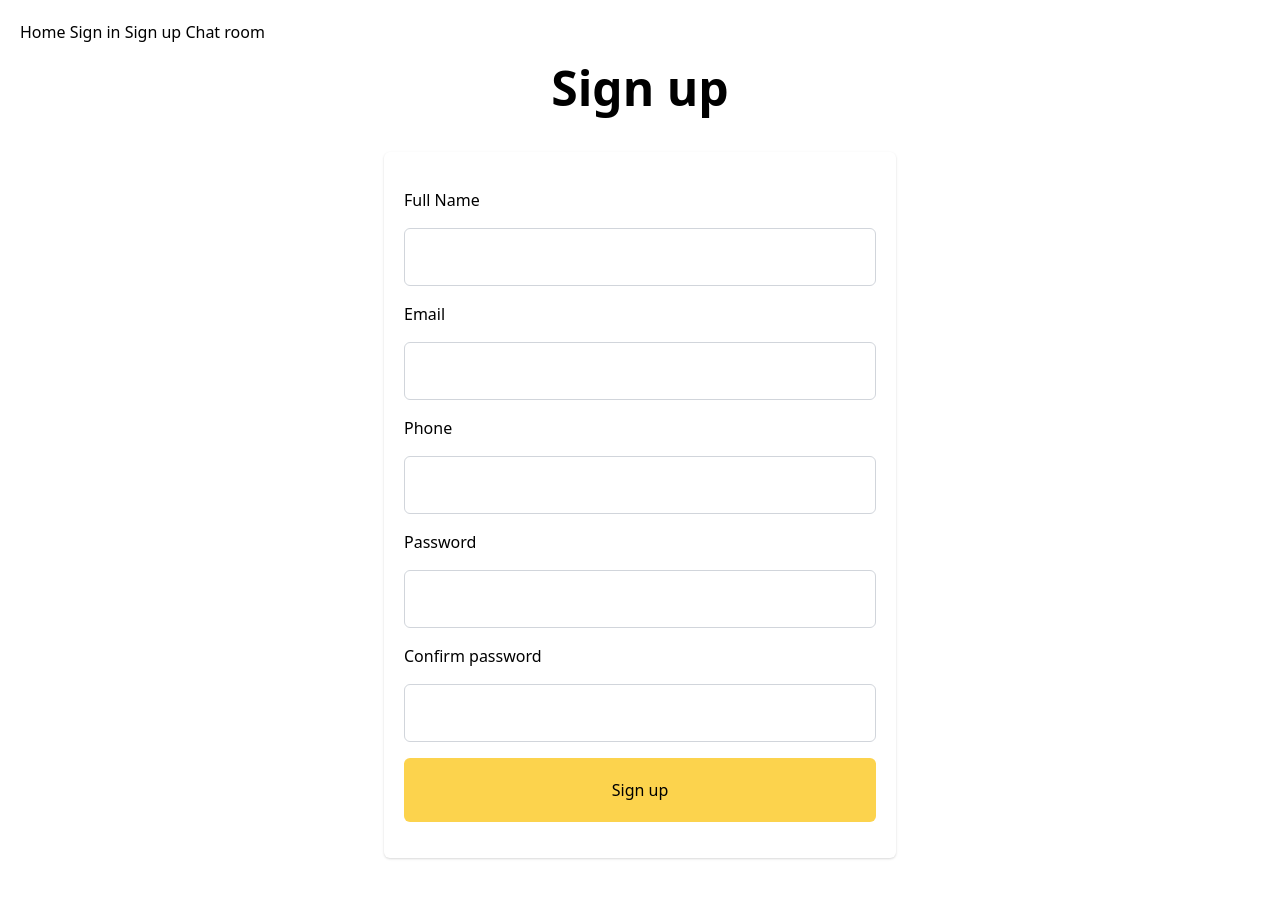
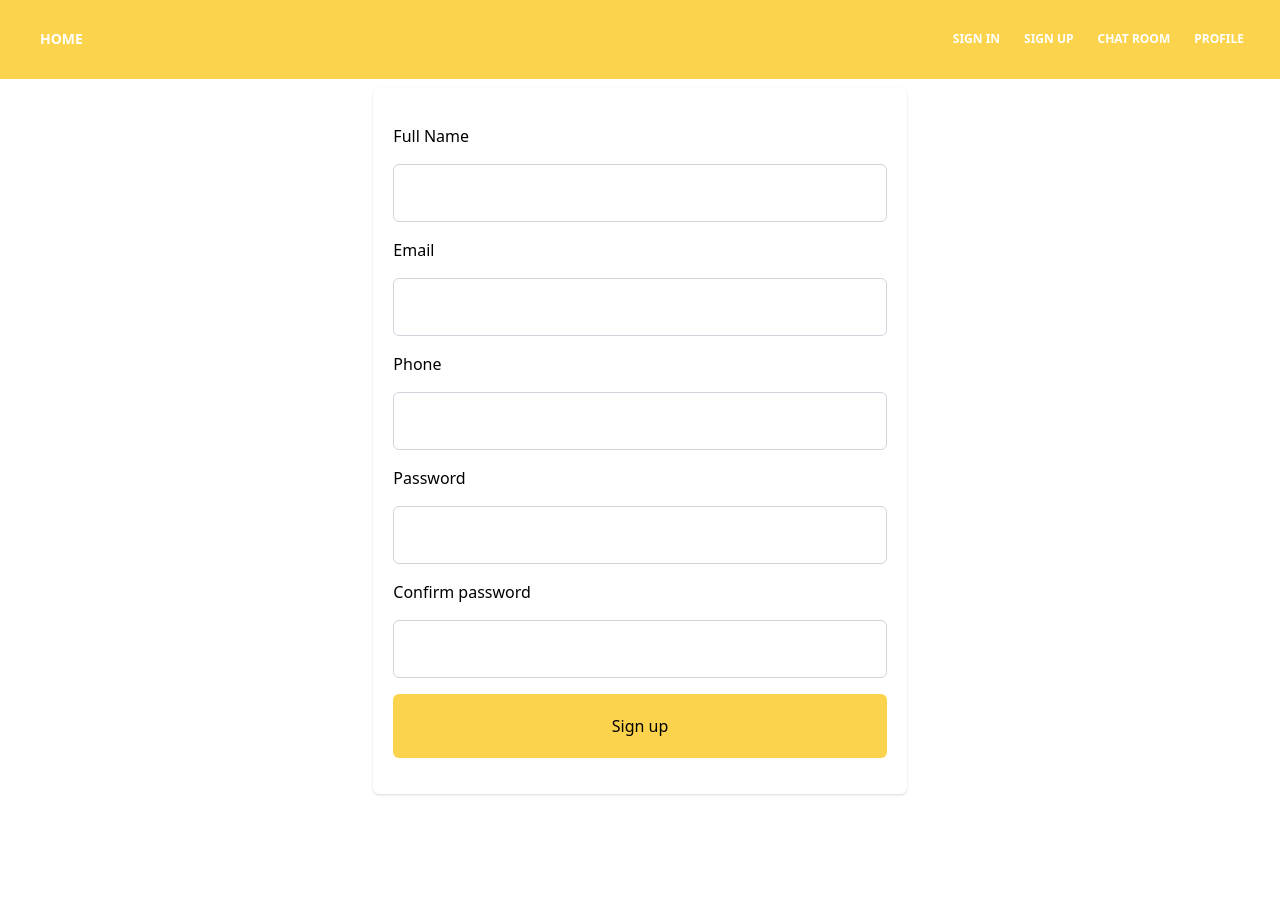
Before and after one commit to volumide/vue-chat-room, a Vue app: page /sign-up in a window 1280 px wide. After the commit the page ends 834 px from the top, so only its background shows below. Built offline with nearby package versions, Linux system fonts and the light colour scheme.

Commit message:
setup profile page for users

```diff
--- a/src/App.vue
+++ b/src/App.vue
@@ -1,23 +1,54 @@
 <template lang="">
-    <div id='app' class="px-5 py-5">
-        <router-link to ='/signin'> Home </router-link>
-        <router-link to ='/signin'> Sign in </router-link>
-        <router-link to ='/sign-up'> Sign up </router-link>
-        <router-link to ='/chat-room'> Chat room </router-link>
+    <div class="flex flex-wrap">
+        <div class="w-full fixed">
+            <nav class="relative flex flex-wrap items-center justify-between px-2 py-5 navbar-expand-lg bg-yellow-300">
+                <div class="container px-4 mx-auto flex flex-wrap items-center justify-between">
+                    <div class="w-full relative flex justify-between lg:w-auto px-4 lg:static lg:block lg:justify-start">
+                        <router-link to ='/signin' class="text-sm font-bold leading-relaxed inline-block mr-4 py-2 whitespace-no-wrap uppercase text-white"> Home </router-link>
+                    <button class="cursor-pointer text-xl leading-none px-3 py-1 border border-solid border-transparent rounded bg-transparent block lg:hidden outline-none focus:outline-none" type="button" @click = "toogleNavBar">
+                        <span class="block relative w-10 h-px rounded-sm bg-white"></span>
+                        <span class="block relative w-7 h-px rounded-sm bg-white mt-1"></span>
+                        <span class="block relative w-6 h-px rounded-sm bg-white mt-1"></span>
+                    </button>
+                    </div>
+                    <div :class="{'hidden': !menuShow, 'flex': menuShow}" class="flex lg:flex-grow items-center" id="example-navbar-info">
+                        <ul class="flex flex-col lg:flex-row list-none ml-auto">
+                            <li class="nav-item">
+                            <router-link to ='/signin' class="px-3 py-2 flex items-center text-xs uppercase font-bold leading-snug text-white hover:opacity-75"> Sign in </router-link>
+                            </li>
+                            <li class="nav-item">
+                            <router-link to ='/sign-up' class="px-3 py-2 flex items-center text-xs uppercase font-bold leading-snug text-white hover:opacity-75"> Sign up </router-link>
+                            </li>
+                            <li class="nav-item">
+                            <router-link to ='/chat-room' class="px-3 py-2 flex items-center text-xs uppercase font-bold leading-snug text-white hover:opacity-75"> Chat room </router-link>
+                            </li>
+                            <li class="nav-item">
+                            <router-link to ='/profile' class="px-3 py-2 flex items-center text-xs uppercase font-bold leading-snug text-white hover:opacity-75"> Profile </router-link>
+                            </li>
+                        </ul>
+                    </div>
+                </div>
+            </nav>
+        </div>
     </div>
     <router-view />
 </template>
 
 <script>
-
+import { ref } from "vue";
 export default {
-    name: 'App',
-    data() {
-        return {
-            code: ''
-        }
-    },
-}
+  name: "App",
+  setup() {
+    const menuShow = ref(true);
+    const toogleNavBar = () => {
+      menuShow.value = !menuShow.value;
+    };
+    return {
+      menuShow,
+      toogleNavBar,
+    };
+  },
+};
 </script>
 
 <style>
--- a/src/components/Login.vue
+++ b/src/components/Login.vue
@@ -1,7 +1,7 @@
 <template >
-  <div>
+  <div class="mt-9">
     <h1 class="text-center font-bold text-5xl d block">Sign in</h1>
-    <form class="w-2/5 mx-auto px-5 my-10 py-5 rounded-md shadow">
+    <form class="w-full sm:w-5/12 mx-auto px-5 my-10 py-5 rounded-md shadow">
       <div class="my-4">
         <label for="email">Email</label>
         <input type="email" id="email" class="input" v-model="data.email" required />
--- a/src/components/Profile.vue
+++ b/src/components/Profile.vue
@@ -1,44 +1,86 @@
 <template >
-  <div>
-    <div id="recaptcha-container"></div>
-  </div>
+  <div class="flex flex-col w-64   px-10 pb-8 pt-28 h-screen border-r bg-white dark:bg-gray-800 dark:border-gray-600">
+        <h2 class="text-3xl font-semibold text-gray-800 dark:text-white">Name</h2>
+
+        <div class="flex flex-col justify-between flex-1 mt-6">
+            <nav>
+                <a class="flex items-center px-4 py-2 text-gray-700 bg-gray-200 rounded-md dark:bg-gray-700 dark:text-gray-200" href="#">
+                    <svg class="w-5 h-5" viewBox="0 0 24 24" fill="none" xmlns="http://www.w3.org/2000/svg">
+                    <path d="M19 11H5M19 11C20.1046 11 21 11.8954 21 13V19C21 20.1046 20.1046 21 19 21H5C3.89543 21 3 20.1046 3 19V13C3 11.8954 3.89543 11 5 11M19 11V9C19 7.89543 18.1046 7 17 7M5 11V9C5 7.89543 5.89543 7 7 7M7 7V5C7 3.89543 7.89543 3 9 3H15C16.1046 3 17 3.89543 17 5V7M7 7H17" stroke="currentColor" stroke-width="2" stroke-linecap="round" stroke-linejoin="round" />
+                    </svg>
+                    <span class="mx-4 font-medium">Dashboard</span>
+                </a>
+
+                <a class="flex items-center px-4 py-2 mt-5 text-gray-600 transition-colors duration-200 transform rounded-md dark:text-gray-400 hover:bg-gray-200 dark:hover:bg-gray-700 dark:hover:text-gray-200 hover:text-gray-700" href="#">
+                    <svg class="w-5 h-5" viewBox="0 0 24 24" fill="none" xmlns="http://www.w3.org/2000/svg">
+                    <path d="M16 7C16 9.20914 14.2091 11 12 11C9.79086 11 8 9.20914 8 7C8 4.79086 9.79086 3 12 3C14.2091 3 16 4.79086 16 7Z" stroke="currentColor" stroke-width="2" stroke-linecap="round" stroke-linejoin="round" />
+                    <path d="M12 14C8.13401 14 5 17.134 5 21H19C19 17.134 15.866 14 12 14Z" stroke="currentColor" stroke-width="2" stroke-linecap="round" stroke-linejoin="round" />
+                    </svg>
+                    <span class="mx-4 font-medium">Accounts</span>
+                </a>
+
+                <a class="flex items-center px-4 py-2 mt-5 text-gray-600 transition-colors duration-200 transform rounded-md dark:text-gray-400 hover:bg-gray-200 dark:hover:bg-gray-700 dark:hover:text-gray-200 hover:text-gray-700" href="#">
+                    <svg class="w-5 h-5" viewBox="0 0 24 24" fill="none" xmlns="http://www.w3.org/2000/svg">
+                    <path d="M15 5V7M15 11V13M15 17V19M5 5C3.89543 5 3 5.89543 3 7V10C4.10457 10 5 10.8954 5 12C5 13.1046 4.10457 14 3 14V17C3 18.1046 3.89543 19 5 19H19C20.1046 19 21 18.1046 21 17V14C19.8954 14 19 13.1046 19 12C19 10.8954 19.8954 10 21 10V7C21 5.89543 20.1046 5 19 5H5Z" stroke="currentColor" stroke-width="2" stroke-linecap="round" stroke-linejoin="round" />
+                    </svg>
+                    <span class="mx-4 font-medium">Tickets</span>
+                </a>
+
+                <a class="flex items-center px-4 py-2 mt-5 text-gray-600 transition-colors duration-200 transform rounded-md dark:text-gray-400 hover:bg-gray-200 dark:hover:bg-gray-700 dark:hover:text-gray-200 hover:text-gray-700" href="#">
+                    <svg class="w-5 h-5" viewBox="0 0 24 24" fill="none" xmlns="http://www.w3.org/2000/svg">
+                    <path d="M10.3246 4.31731C10.751 2.5609 13.249 2.5609 13.6754 4.31731C13.9508 5.45193 15.2507 5.99038 16.2478 5.38285C17.7913 4.44239 19.5576 6.2087 18.6172 7.75218C18.0096 8.74925 18.5481 10.0492 19.6827 10.3246C21.4391 10.751 21.4391 13.249 19.6827 13.6754C18.5481 13.9508 18.0096 15.2507 18.6172 16.2478C19.5576 17.7913 17.7913 19.5576 16.2478 18.6172C15.2507 18.0096 13.9508 18.5481 13.6754 19.6827C13.249 21.4391 10.751 21.4391 10.3246 19.6827C10.0492 18.5481 8.74926 18.0096 7.75219 18.6172C6.2087 19.5576 4.44239 17.7913 5.38285 16.2478C5.99038 15.2507 5.45193 13.9508 4.31731 13.6754C2.5609 13.249 2.5609 10.751 4.31731 10.3246C5.45193 10.0492 5.99037 8.74926 5.38285 7.75218C4.44239 6.2087 6.2087 4.44239 7.75219 5.38285C8.74926 5.99037 10.0492 5.45193 10.3246 4.31731Z" stroke="currentColor" stroke-width="2" stroke-linecap="round" stroke-linejoin="round" />
+                    <path d="M15 12C15 13.6569 13.6569 15 12 15C10.3431 15 9 13.6569 9 12C9 10.3431 10.3431 9 12 9C13.6569 9 15 10.3431 15 12Z" stroke="currentColor" stroke-width="2" stroke-linecap="round" stroke-linejoin="round" />
+                    </svg>
+                    <span class="mx-4 font-medium">Settings</span>
+                </a>
+
+                <hr class="my-6 dark:border-gray-600" />
+
+                <a class="flex items-center px-4 py-2 mt-5 text-gray-600 transition-colors duration-200 transform rounded-md dark:text-gray-400 hover:bg-gray-200 dark:hover:bg-gray-700 dark:hover:text-gray-200 hover:text-gray-700" href="#">
+                    <svg class="w-5 h-5" viewBox="0 0 24 24" fill="none" xmlns="http://www.w3.org/2000/svg">
+                    <path d="M15 5V7M15 11V13M15 17V19M5 5C3.89543 5 3 5.89543 3 7V10C4.10457 10 5 10.8954 5 12C5 13.1046 4.10457 14 3 14V17C3 18.1046 3.89543 19 5 19H19C20.1046 19 21 18.1046 21 17V14C19.8954 14 19 13.1046 19 12C19 10.8954 19.8954 10 21 10V7C21 5.89543 20.1046 5 19 5H5Z" stroke="currentColor" stroke-width="2" stroke-linecap="round" stroke-linejoin="round" />
+                    </svg>
+                    <span class="mx-4 font-medium">Tickets</span>
+                </a>
+
+                <a class="flex items-center px-4 py-2 mt-5 text-gray-600 transition-colors duration-200 transform rounded-md dark:text-gray-400 hover:bg-gray-200 dark:hover:bg-gray-700 dark:hover:text-gray-200 hover:text-gray-700" href="#">
+                    <svg class="w-5 h-5" viewBox="0 0 24 24" fill="none" xmlns="http://www.w3.org/2000/svg">
+                    <path d="M10.3246 4.31731C10.751 2.5609 13.249 2.5609 13.6754 4.31731C13.9508 5.45193 15.2507 5.99038 16.2478 5.38285C17.7913 4.44239 19.5576 6.2087 18.6172 7.75218C18.0096 8.74925 18.5481 10.0492 19.6827 10.3246C21.4391 10.751 21.4391 13.249 19.6827 13.6754C18.5481 13.9508 18.0096 15.2507 18.6172 16.2478C19.5576 17.7913 17.7913 19.5576 16.2478 18.6172C15.2507 18.0096 13.9508 18.5481 13.6754 19.6827C13.249 21.4391 10.751 21.4391 10.3246 19.6827C10.0492 18.5481 8.74926 18.0096 7.75219 18.6172C6.2087 19.5576 4.44239 17.7913 5.38285 16.2478C5.99038 15.2507 5.45193 13.9508 4.31731 13.6754C2.5609 13.249 2.5609 10.751 4.31731 10.3246C5.45193 10.0492 5.99037 8.74926 5.38285 7.75218C4.44239 6.2087 6.2087 4.44239 7.75219 5.38285C8.74926 5.99037 10.0492 5.45193 10.3246 4.31731Z" stroke="currentColor" stroke-width="2" stroke-linecap="round" stroke-linejoin="round" />
+                    <path d="M15 12C15 13.6569 13.6569 15 12 15C10.3431 15 9 13.6569 9 12C9 10.3431 10.3431 9 12 9C13.6569 9 15 10.3431 15 12Z" stroke="currentColor" stroke-width="2" stroke-linecap="round" stroke-linejoin="round" />
+                    </svg>
+                    <span class="mx-4 font-medium">Settings</span>
+                </a>
+            </nav>
+
+            <div class="flex items-center px-4 -mx-2 mt-11">
+                <img class="object-cover mx-2 rounded-full h-9 w-9" src="https://images.unsplash.com/photo-1531427186611-ecfd6d936c79?ixid=MXwxMjA3fDB8MHxwaG90by1wYWdlfHx8fGVufDB8fHw%3D&ixlib=rb-1.2.1&auto=format&fit=crop&w=634&q=80" alt="avatar">
+                <h4 class="mx-2 font-medium text-gray-800 dark:text-gray-200 hover:underline">John Doe</h4>
+            </div>
+        </div>
+    </div>
 </template>
 
 <script>
+import { ref } from "vue";
 import * as all from "../firebaseDb";
 export default {
-  name: "Sign up",
-  methods: {
-    updatePhoneNumber() {
-      var provider = new all.default.phone.PhoneAuthProvider();
-      // provider.verifyPhoneNumber()
-      // var provider = new firebase.auth.PhoneAuthProvider();
-      // provider.verifyPhoneNumber('+23407068916029', this.recaptcher()).then((id) => {
-      //     this.code = window.prompt('enter code')
-      //     all.default.phone.PhoneAuthProvider.credential(id, this.code)
-      // })
-    },
-
-    recaptcher() {
-      return (window.recaptcharVerifier = new firebase.auth.RecaptchaVerifier(
-        "recaptcha-container",
-        {
-          size: "invisible",
-        }
-      ));
-    },
-
-    getUser() {
+  name: "Profile",
+  setup() {
+    const user = ref([])
+    const getUser = () => {
       all.default.auth.onAuthStateChanged((res) => {
         if (res) {
-          console.log(res.providerData[0]);
-          res.updatePhoneNumber();
+          console.log(res.providerData[0])
+          user.value.push(...res.providerData[0])
         }
       });
-    },
+    };
+
+    return {
+      // callback(s)
+      getUser,
+    };
   },
-
-  created() {},
 };
 </script>
 
--- a/src/components/SignUp.vue
+++ b/src/components/SignUp.vue
@@ -1,7 +1,7 @@
 <template >
-  <div>
+  <div mt-9>
     <h1 class="text-center font-bold text-5xl d block">Sign up</h1>
-    <form action="" class="w-11/12 sm:w-2/5 mx-auto px-5 my-10 py-5 rounded-md shadow" @submit="test">
+    <form action="" class=" w-full sm:w-5/12 mx-auto px-5 my-10 py-5 rounded-md shadow" @submit="test">
       <div class="my-4">
         <label for="name">Full Name</label>
         <input
--- a/src/router.js
+++ b/src/router.js
@@ -2,6 +2,7 @@ import { createRouter, createWebHistory } from 'vue-router'
 import Login from './components/Login'
 import SignUp from './components/SignUp'
 import ChatRoom from './components/ChatRoom'
+import Profile from './components/Profile'
 const routes = [
     {
         path: '/signin',
@@ -14,6 +15,10 @@ const routes = [
     {
         path: '/chat-room',
         component: ChatRoom
+    },
+    {
+        path: '/profile',
+        component: Profile
     }
 
 ]
```
